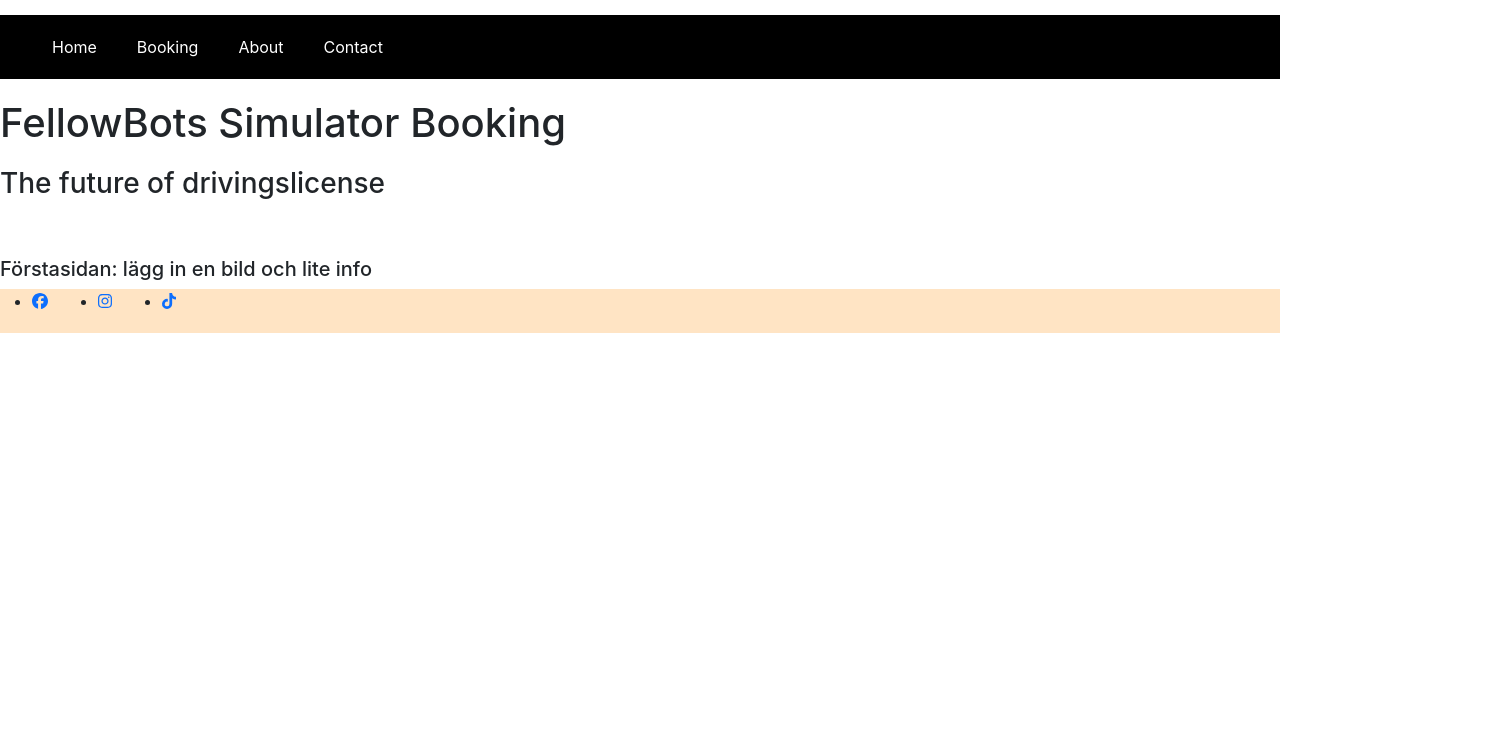
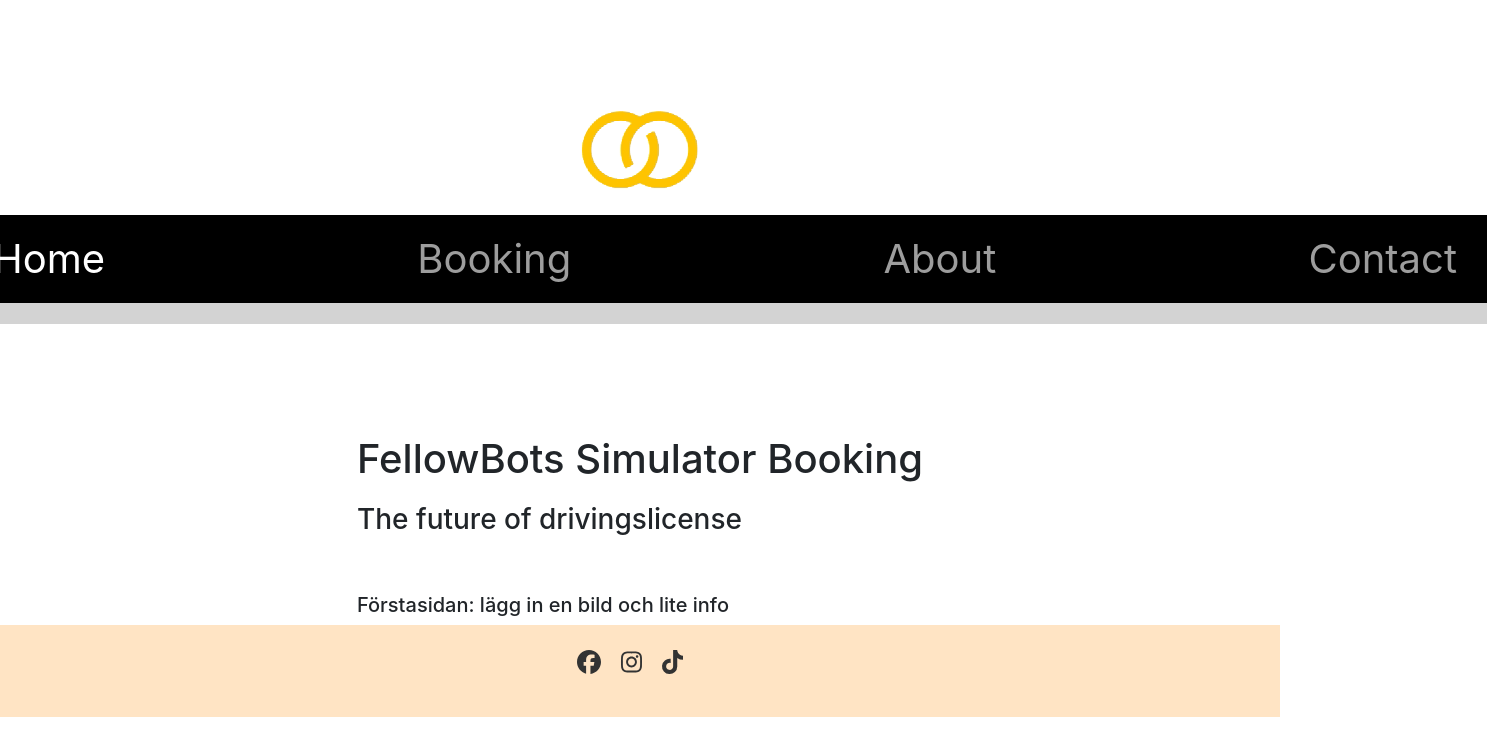
Before and after one commit to steffaniess/BookingFrontend, a React (Create React App) app in the folder bookingfrontend/: page / in a window 1280 px wide. Shown: the top 756 px of the page, 1487 px wide, since content can reach past the window. Built offline with nearby package versions, Linux system fonts and the light colour scheme.

Commit message:
fixed footer and layout

```diff
--- a/bookingfrontend/src/App.css
+++ b/bookingfrontend/src/App.css
@@ -6,6 +6,24 @@
   height: 40vmin;
   pointer-events: none;
 }
+
+/* App.css */
+.app-container {
+  display: flex;
+  flex-direction: column;
+  align-items: center;
+}
+
+.navigation {
+  margin-top: 20px; /* Justera detta värde för det avstånd du önskar */
+}
+
+.home {
+  margin-top: 20px; /* Justera detta värde för det avstånd du önskar */
+}
+
+/* Stilar för header, navigation, footer etc. */
+
 
 @media (prefers-reduced-motion: no-preference) {
   .App-logo {
--- a/bookingfrontend/src/App.js
+++ b/bookingfrontend/src/App.js
@@ -2,13 +2,15 @@ import './App.css';
 import Navigation from './components/navigation/Navigation';
 import Routing from './components/partials/Routing';
 import Footer from './components/navigation/footer/Footer';
+import Header from './components/navigation/header/Header';
 
 function App() {
-  return (<>
+  return (<div className="app-container">
+    <Header />
 <Navigation />
 <Routing/>
 <Footer/>
-</>
+</div>
   );
 }
 
--- a/bookingfrontend/src/components/navigation/Navigation.css
+++ b/bookingfrontend/src/components/navigation/Navigation.css
@@ -1,27 +1,33 @@
-nav ul {
-    list-style: none;
-    display: flex;
-    background-color: black;
-    margin-bottom: 20px;
-  }
+.navigation {
+  position: absolute;
+  width: 1514px;
+  height: 109px;
+  left: -27px;
+  top: 195px;
+  background-color: #D3D3D3; /* Ljusgrå bakgrundsfärg */
+}
 
-  nav ul li {
-    padding: 20px;
-  }
+.navigation ul {
+  list-style-type: none;
+  display: flex;
+  justify-content: space-between;
+  padding: 0;
+}
 
-  nav ul li a {
-    color: white;
-    text-decoration: none;
-  }
+.navigation ul li {
+  margin-right: 10px;
+}
 
-  .current {
-    border-bottom: 4px solid white;
-  }
+.navigation ul li a {
+  font-family: 'Inter';
+  font-style: normal;
+  font-weight: 400;
+  font-size: 40px;
+  line-height: 48px;
+  color: #9D9D9D; /* Mörkgrå textfärg */
+  text-decoration: none;
+}
 
-  h1 {
-    margin-bottom: 20px;
-  }
-
-  p {
-    margin-bottom: 15px;
-  }
+.navigation ul li a.active {
+  color: white; /* Färg för aktiva länkar */
+}
--- a/bookingfrontend/src/components/navigation/Navigation.jsx
+++ b/bookingfrontend/src/components/navigation/Navigation.jsx
@@ -1,17 +1,25 @@
-import {NavLink} from 'react-router-dom';
-
+import React from 'react';
+import { NavLink } from 'react-router-dom';
+import './Navigation.css';
 
 const Navigation = () => {
-    return (<>
-        <nav>
-            <ul>
-            <li><NavLink to="/">Home</NavLink></li>
-            <li><NavLink to="/booking">Booking</NavLink></li>
-            <li><NavLink to="/about">About</NavLink></li>
-            <li><NavLink to="/contact">Contact</NavLink></li>
+    return (
+        <nav className="navigation">
+            <ul className="navigation-list">
+                <li className="navigation-item">
+                    <NavLink to="/" className="navigation-link" activeClassName="active-link">Home</NavLink>
+                </li>
+                <li className="navigation-item">
+                    <NavLink to="/booking" className="navigation-link" activeClassName="active-link">Booking</NavLink>
+                </li>
+                <li className="navigation-item">
+                    <NavLink to="/about" className="navigation-link" activeClassName="active-link">About</NavLink>
+                </li>
+                <li className="navigation-item">
+                    <NavLink to="/contact" className="navigation-link" activeClassName="active-link">Contact</NavLink>
+                </li>
             </ul>
         </nav>
-        </>
     );
 }
 
--- a/bookingfrontend/src/components/navigation/footer/Footer.css
+++ b/bookingfrontend/src/components/navigation/footer/Footer.css
@@ -1,20 +1,29 @@
+/* Footer.css */
+.footer-container {
+  background-color: bisque;
+  width: 100%;
+  display: flex;
+  justify-content: center; /* Centrerar innehållet horisontellt */
+  padding: 20px 0; /* Justera padding efter behov */
+}
+
 .social-icons {
-    background-color: bisque;
-    display: flex;
-    margin-bottom: 20px;
+  display: flex;
+  justify-content: center;
+  list-style-type: none;
+  padding: 0;
+}
 
-  }
+.social-icons li {
+  margin-right: 20px; /* Justera avståndet mellan ikonerna */
+}
 
-  .social-icons a {
-    display: inline-block;
-    margin-right: 50px;
-    flex-direction: column;
+.social-icons a {
+  color: #333;
+  font-size: 24px; /* Justera storleken på ikonerna efter behov */
+  transition: color 0.3s ease;
+}
 
-
-
-
-  }
-
-  .social-list {
-    padding: center;
-  }
+.social-icons a:hover {
+  color: #000; /* Byt färg vid hover */
+}
--- a/bookingfrontend/src/components/navigation/footer/Footer.jsx
+++ b/bookingfrontend/src/components/navigation/footer/Footer.jsx
@@ -1,3 +1,4 @@
+// Footer.jsx
 import React from 'react';
 import { FontAwesomeIcon } from '@fortawesome/react-fontawesome';
 import { faFacebook, faInstagram } from '@fortawesome/free-brands-svg-icons';
@@ -6,27 +7,24 @@ import './Footer.css';
 
 const Footer = () => {
   return (
-        <footer className='social-icons'>
-            <ul className='social-icons a'>
-
-                <li className ='social-list'>
+    <footer className='footer-container'>
+      <ul className='social-icons'>
+        <li>
           <a href="https://www.facebook.com/profile.php?id=61558005699964">
             <FontAwesomeIcon icon={faFacebook} />
           </a>
         </li>
-
-                <li className ='social-list'>
-                    <a href="https://emea01.safelinks.protection.outlook.com/?url=https%3A%2F%2Fwww.instagram.com%2Ffellowbt_simulator%3Figsh%3DNzZ2aDc0OWF2b3Bq%26utm_source%3Dqr&data=05%7C02%7C%7C20db49e820294bb9a76408dc686af45a%7C84df9e7fe9f640afb435aaaaaaaaaaaa%7C1%7C0%7C638500055767727140%7CUnknown%7CTWFpbGZsb3d8eyJWIjoiMC4wLjAwMDAiLCJQIjoiV2luMzIiLCJBTiI6Ik1haWwiLCJXVCI6Mn0%3D%7C0%7C%7C%7C&sdata=MX1ClNi4khJlfVQHgjd%2FZAgwA0sZHLT9YnmmKFeaKwk%3D&reserved=0">
+        <li>
+          <a href="https://www.instagram.com/fellowbt_simulator?igshid=NzZ2aDc0OWF2b3Bq&utm_source=qr">
             <FontAwesomeIcon icon={faInstagram} />
           </a>
         </li>
-                <li className ='social-list'>
+        <li>
           <a href="https://www.tiktok.com/@fellowbot_simulator">
             <FontAwesomeIcon icon={faTiktok} />
           </a>
         </li>
       </ul>
-
     </footer>
   );
 };
--- /dev/null
+++ b/bookingfrontend/src/components/navigation/header/Header.jsx
@@ -0,0 +1,33 @@
+import React from 'react';
+import { NavLink } from 'react-router-dom';
+import './Header.css'; // Importera CSS för header-styling här
+
+const Header = () => {
+    return (
+        <header className="header">
+            {/* Logga */}
+            <div className="logo-container">
+                <img src="/images/FB.png" alt="Logo" className="logo" />
+            </div>
+            {/* Navigationsmeny */}
+            <nav className="navigation">
+                <ul className="navigation-list">
+                    <li className="navigation-item">
+                        <NavLink to="/" className="navigation-link" activeClassName="active-link">Home</NavLink>
+                    </li>
+                    <li className="navigation-item">
+                        <NavLink to="/booking" className="navigation-link" activeClassName="active-link">Booking</NavLink>
+                    </li>
+                    <li className="navigation-item">
+                        <NavLink to="/about" className="navigation-link" activeClassName="active-link">About</NavLink>
+                    </li>
+                    <li className="navigation-item">
+                        <NavLink to="/contact" className="navigation-link" activeClassName="active-link">Contact</NavLink>
+                    </li>
+                </ul>
+            </nav>
+        </header>
+    );
+}
+
+export default Header;
```
Also changed, not shown: bookingfrontend/public/images/FB.png (added), bookingfrontend/src/components/navigation/header/Header.css (added). Lines whose indentation alone changed are shown as unchanged.
